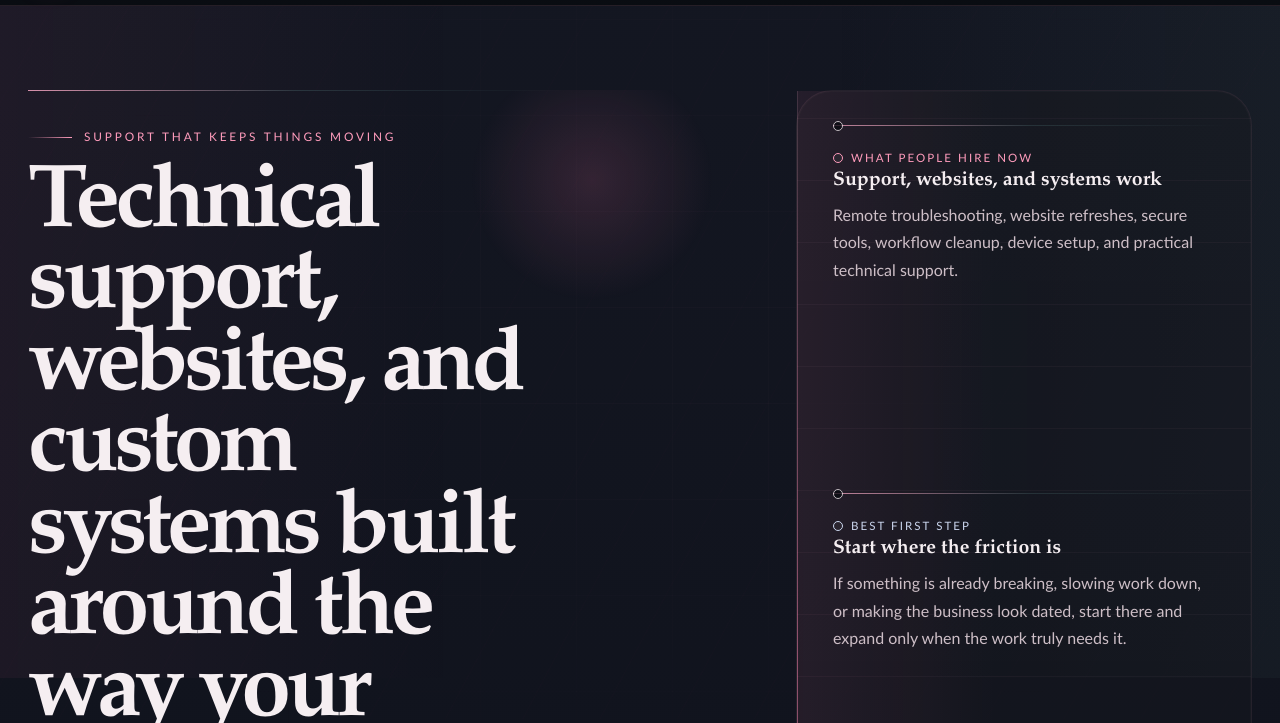
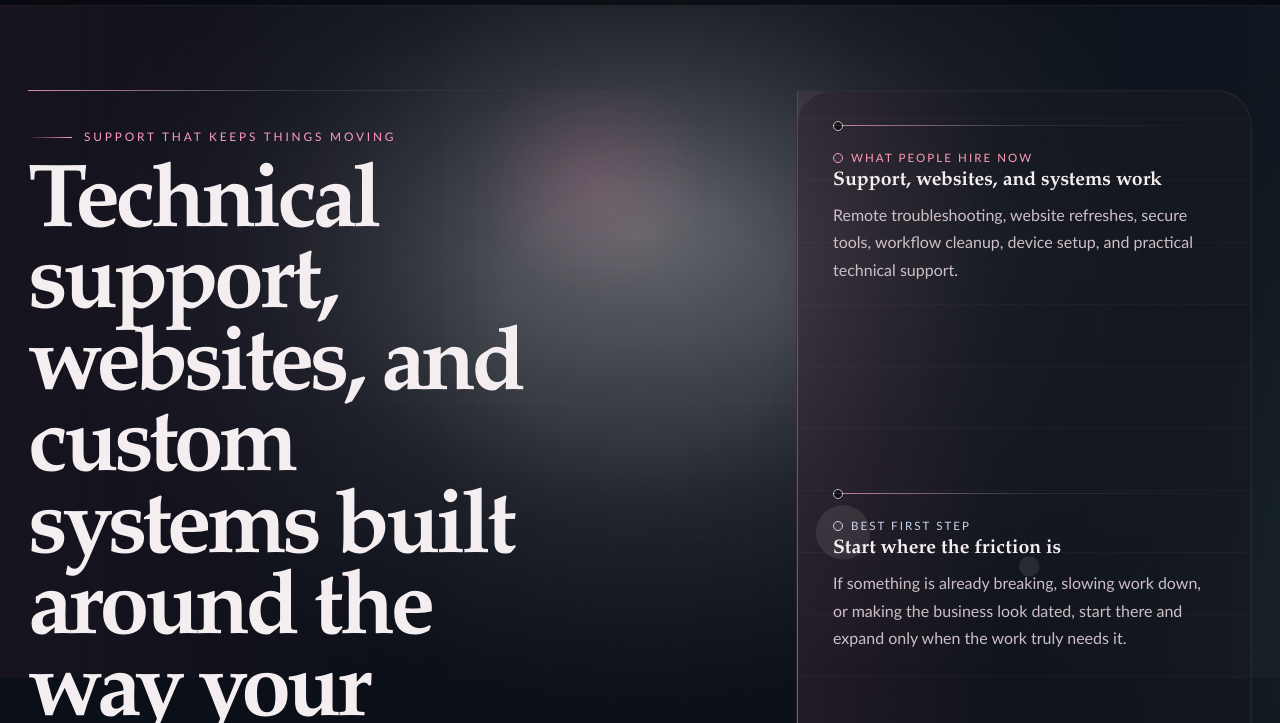
Before and after one commit to SlendermanHG/slendystuff.com, a website: page public/index.html in a window 1280 px wide. Shown: the part 77-800 px from the top of the page. Drawn offline with Linux system fonts and the light colour scheme.

Commit message:
Add real background artwork assets

```diff
--- a/public/styles.css
+++ b/public/styles.css
@@ -38,11 +38,14 @@ body {
   color: var(--ink);
   font: 16px/1.72 var(--font-ui);
   background:
+    url("/assets/ambient-field.svg"),
     radial-gradient(circle at 10% 10%, rgba(255, 156, 188, 0.2), transparent 0 24rem),
     radial-gradient(circle at 84% 12%, rgba(141, 211, 204, 0.13), transparent 0 28rem),
     radial-gradient(circle at 58% 42%, rgba(200, 134, 118, 0.1), transparent 0 34rem),
     linear-gradient(180deg, #141722 0%, #0a0d15 44%, #06070d 100%);
-  background-size: 132% 132%;
+  background-size: cover, 132% 132%;
+  background-position: center top, 0% 0%;
+  background-repeat: no-repeat, no-repeat;
   animation: ambientDrift 28s ease-in-out infinite alternate;
   overflow-x: hidden;
   position: relative;
@@ -59,9 +62,12 @@ body::after {
 
 body::before {
   background:
+    url("/assets/signal-grid.svg"),
     linear-gradient(rgba(255, 171, 200, 0.04) 1px, transparent 1px),
     linear-gradient(90deg, rgba(255, 171, 200, 0.035) 1px, transparent 1px);
-  background-size: 96px 96px;
+  background-size: cover, 96px 96px, 96px 96px;
+  background-position: center top, 0 0, 0 0;
+  background-repeat: no-repeat, repeat, repeat;
   mask-image: radial-gradient(circle at center, black 18%, transparent 82%);
   opacity: 0.5;
 }
@@ -84,10 +90,10 @@ body::after {
 
 @keyframes ambientDrift {
   0% {
-    background-position: 0% 0%, 100% 0%, 50% 30%, 0% 0%;
+    background-position: center top, 0% 0%, 100% 0%, 50% 30%, 0% 0%;
   }
   100% {
-    background-position: 8% 5%, 92% 18%, 56% 42%, 0% 100%;
+    background-position: center top, 8% 5%, 92% 18%, 56% 42%, 0% 100%;
   }
 }
 
```
Also changed, not shown: public/assets/ambient-field.svg (added), public/assets/signal-grid.svg (added).
